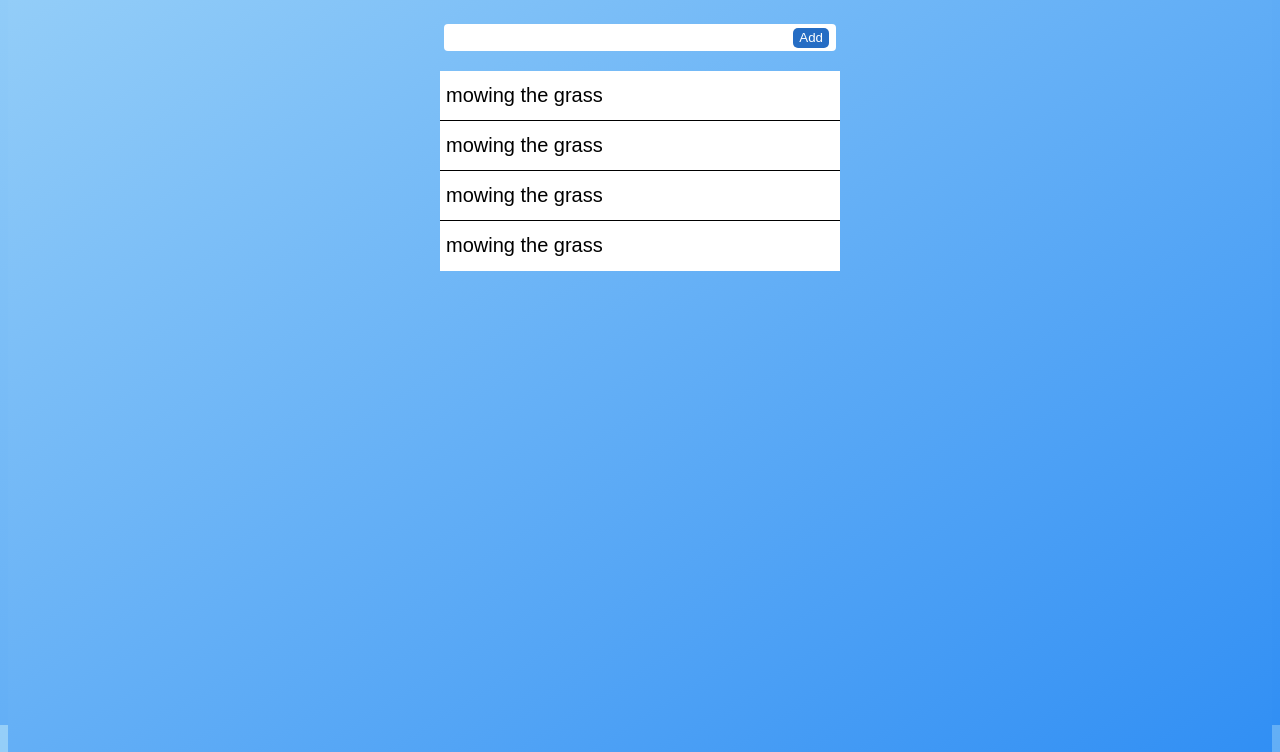
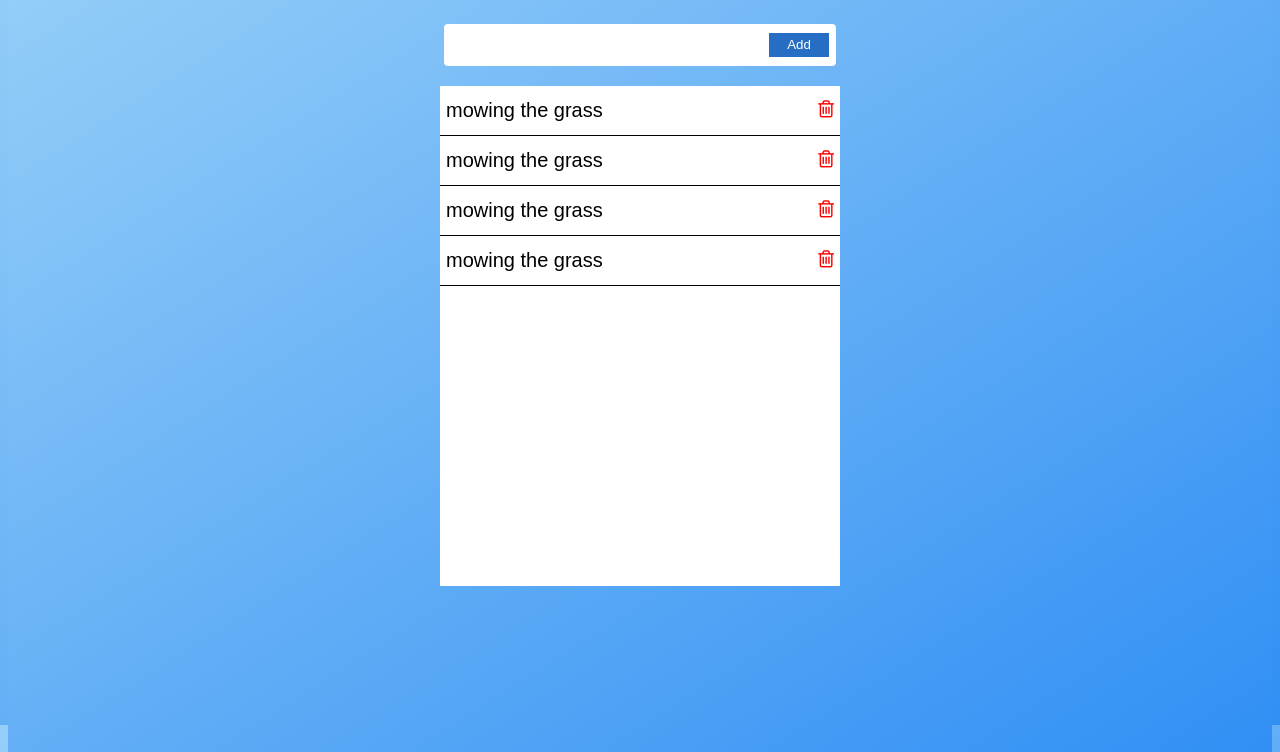
Before and after one commit to Sniknam/To-Do-List, a plain HTML site: page index.html in a window 1280 px wide. Shown: the part 75-827 px from the top of the page. Drawn offline with Linux system fonts and the light colour scheme.

Commit message:
complete the page view with html and css

```diff
--- a/index.html
+++ b/index.html
@@ -5,6 +5,10 @@
     <meta http-equiv="X-UA-Compatible" content="IE=edge" />
     <meta name="viewport" content="width=device-width, initial-scale=1.0" />
     <link rel="stylesheet" href="style.css" />
+    <link
+      rel="stylesheet"
+      href="https://cdnjs.cloudflare.com/ajax/libs/font-awesome/4.7.0/css/font-awesome.min.css"
+    />
     <title>To-Do-List</title>
   </head>
   <body>
@@ -13,11 +17,23 @@
       <input class="add-input" type="text" />
       <button class="add-btn">Add</button>
       <div class="list-container">
-        <button class="listBtn"><span class=""></span>mowing the grass</button>
-        <button class="listBtn"><span class=""></span>mowing the grass</button>
-        <button class="listBtn"><span class=""></span>mowing the grass</button>
-        <button class="listBtn lastBtn">
-          <span class=""></span>mowing the grass
+        <button class="listBtn first">
+          mowing the grass
+
+          <i class="fa fa-trash-o"></i>
+        </button>
+        <button class="listBtn">
+          mowing the grass
+
+          <i class="fa fa-trash-o"></i></button
+        ><button class="listBtn">
+          mowing the grass
+
+          <i class="fa fa-trash-o"></i></button
+        ><button class="listBtn">
+          mowing the grass
+
+          <i class="fa fa-trash-o"></i>
         </button>
       </div>
     </div>
--- a/script.js
+++ b/script.js
@@ -1,29 +1,29 @@
 // to do list container
-const toDoListContainer = document.querySelector(".do-list-body");
+// const toDoListContainer = document.querySelector(".do-list-body");
 
-const listItem = [];
+// const listItem = [];
 
-function printListItem(value) {
-  let btnListElm = document.createElement("button");
-  let spanListElm = document.createElement("span");
-  console.log(value);
+// function printListItem(value) {
+//   let btnListElm = document.createElement("button");
+//   let spanListElm = document.createElement("span");
+//   console.log(value);
 
-  // spanListElm.appendChild(inputValue);
-  btnListElm.appendChild(spanListElm);
-  toDoListContainer.appendChild(btnListElm);
-}
+//   // spanListElm.appendChild(inputValue);
+//   btnListElm.appendChild(spanListElm);
+//   toDoListContainer.appendChild(btnListElm);
+// }
 
-// addBtn();
+// // addBtn();
 
-// add botton
-const inputAddbtn = document.querySelector(".add-btn");
+// // add botton
+// const inputAddbtn = document.querySelector(".add-btn");
 
-function addbtn() {
-  // input variable
-  const inputAdd = document.querySelector(".add-input").value;
+// function addbtn() {
+//   // input variable
+//   const inputAdd = document.querySelector(".add-input").value;
 
-  listItem.unshift(inputAdd);
+//   listItem.unshift(inputAdd);
 
-  printListItem(inputAdd);
-}
-inputAddbtn.addEventListener("click", addbtn);
+//   printListItem(inputAdd);
+// }
+// inputAddbtn.addEventListener("click", addbtn);
--- a/style.css
+++ b/style.css
@@ -25,32 +25,35 @@ margin-bottom: 10px;
 }
 
 .add-input{
-    height: 25px;
+    height: 40px;
         width: 95%;
         padding-left: 10px;
         border-radius: 4px;
         border: none;
         outline: none;
+        font-size: 20px;
 }
 .add-btn{
     position: absolute;
     right: 11px;
-        top: 76px;
+        top: 81px;
         background-color:rgb(38, 109, 196);;
-        height: 20px;
+        height: 24px;
         color: white;
         border: none;
-        border-radius: 5px;
+     width: 60px;
 
 }
 
 .list-container{
 
     margin-top: 20px;
+    height: 500px;
+    background-color:white;
 }
 
 .listBtn{
-    background-color: white;
+   background:none;
     display: block;
     width: 100%;
     border: none;
@@ -59,8 +62,18 @@ margin-bottom: 10px;
     font-size: 20px;
     height: 50px;
 
+
 }
 
 .lastBtn{
-    border-bottom: none
+    border-bottom: none;
+    text-align: center;
 }
+
+
+.fa {
+    font-size: 30px;
+    color: red;
+    float:right;
+
+}
```
